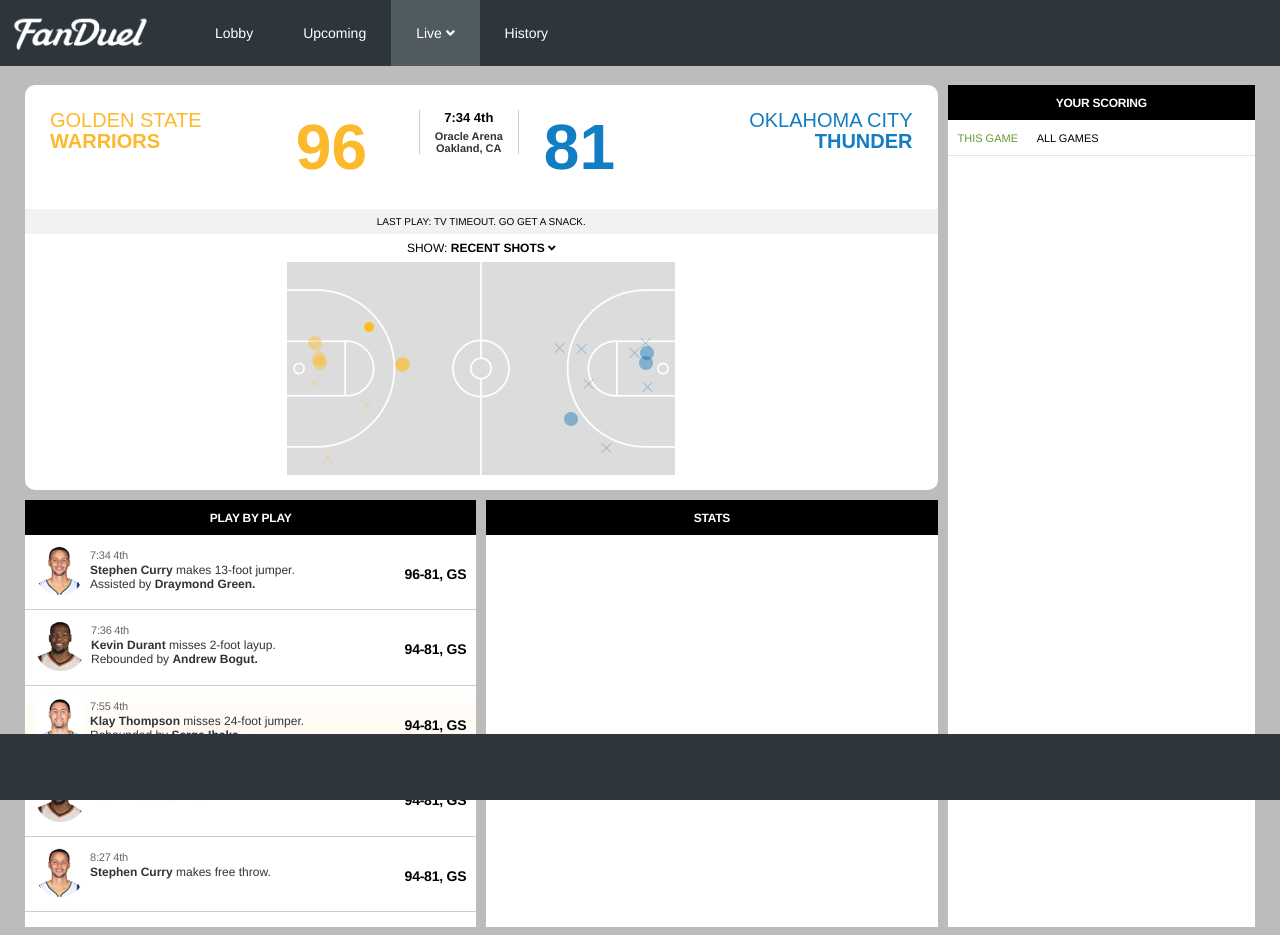
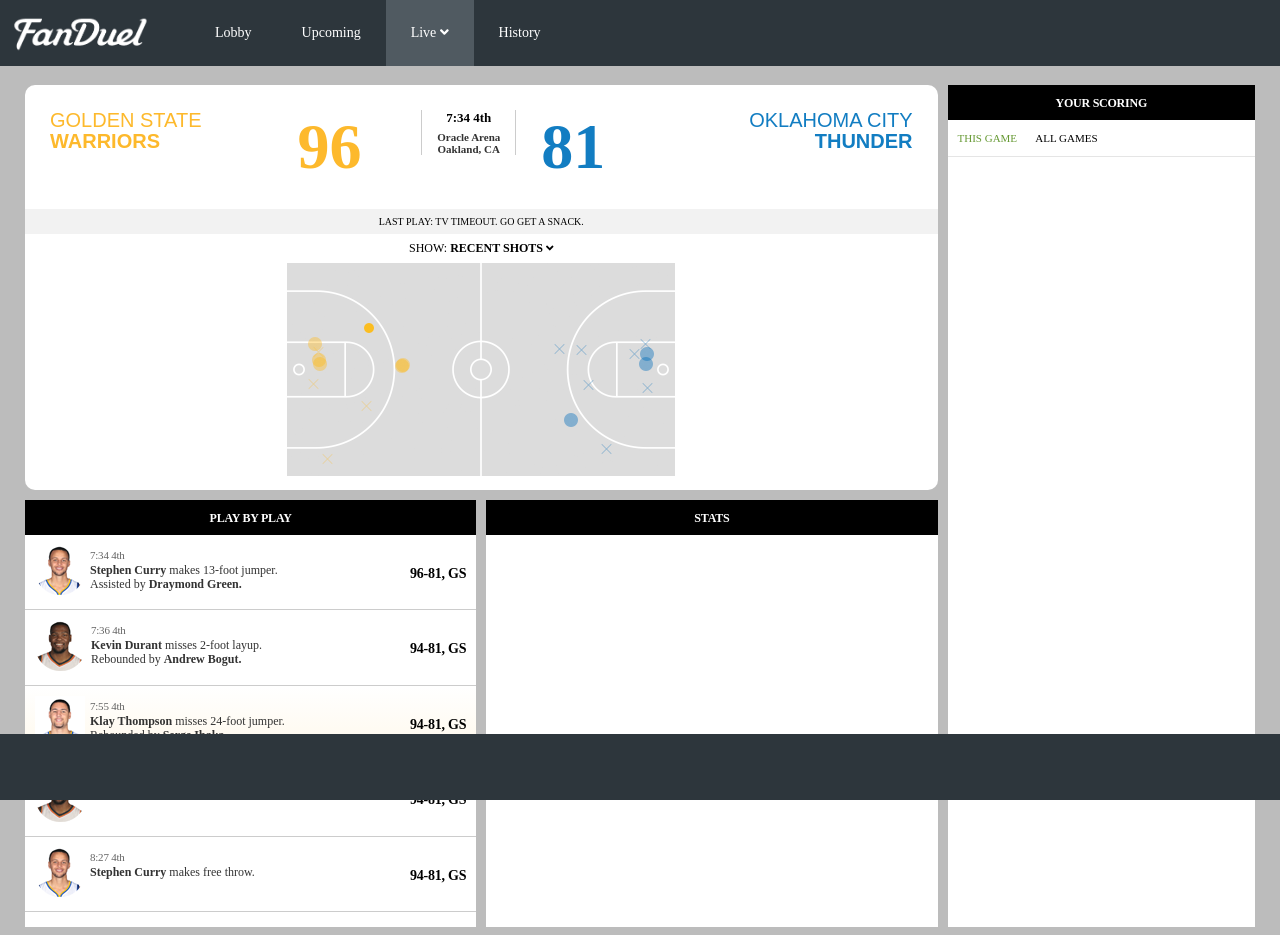
Before and after one commit to rawaid/fd, a website: page public/index.html in a window 1280 px wide. Drawn offline with Linux system fonts and the light colour scheme.

Commit message:
font family messes up padding on google chrome?

```diff
--- a/scss/styles.scss
+++ b/scss/styles.scss
@@ -1,9 +1,9 @@
 @import 'colors';
 $main-font: 'Gotham', 'Helvetica', 'Arial', sans-serif;
 
-* {
-  font-family: $main-font;
-}
+// * {
+//   font-family: $main-font;
+// }
 
 body {
   background: $fanduel-bg;
```
Also changed, not shown: css/styles.css, public/css/styles.css.
